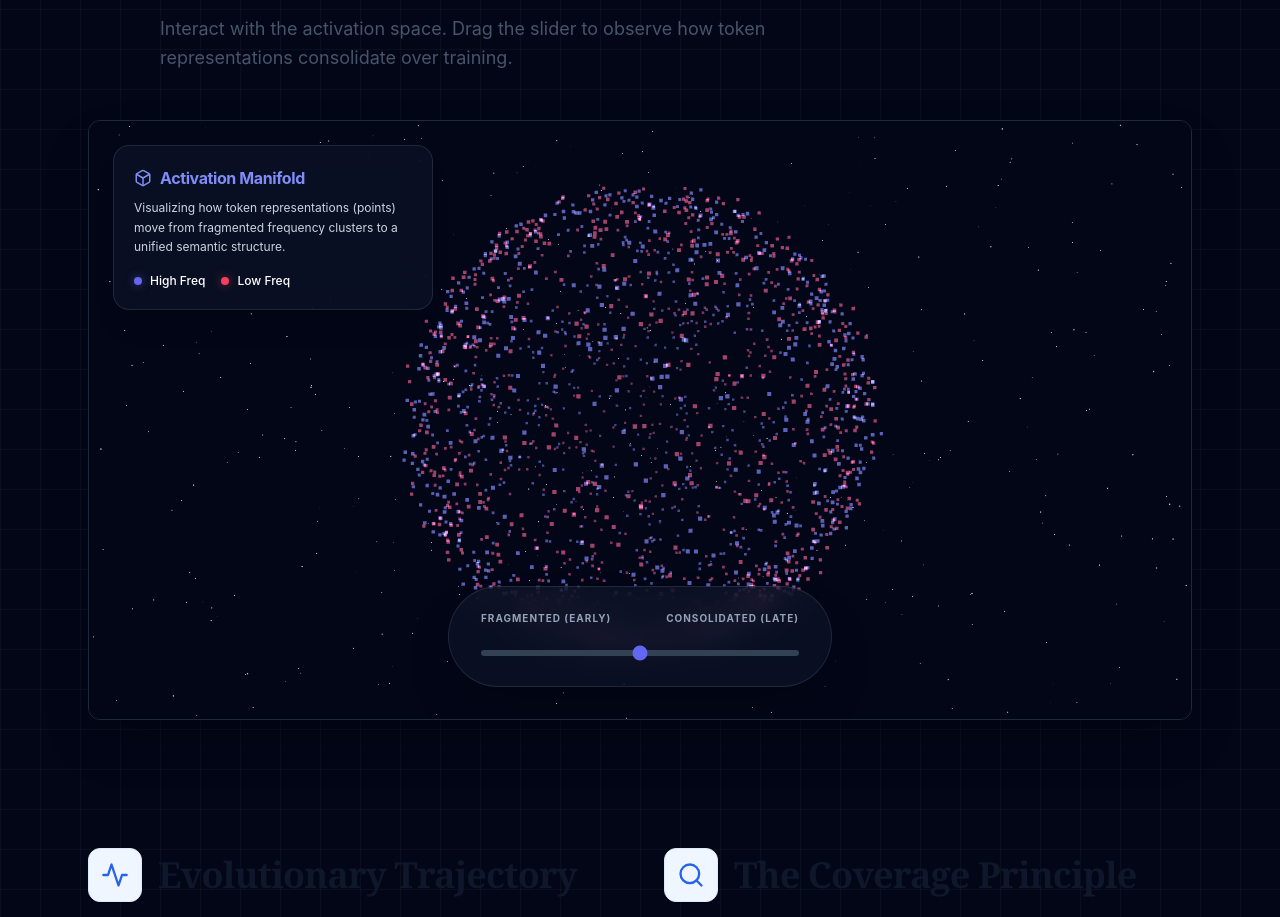
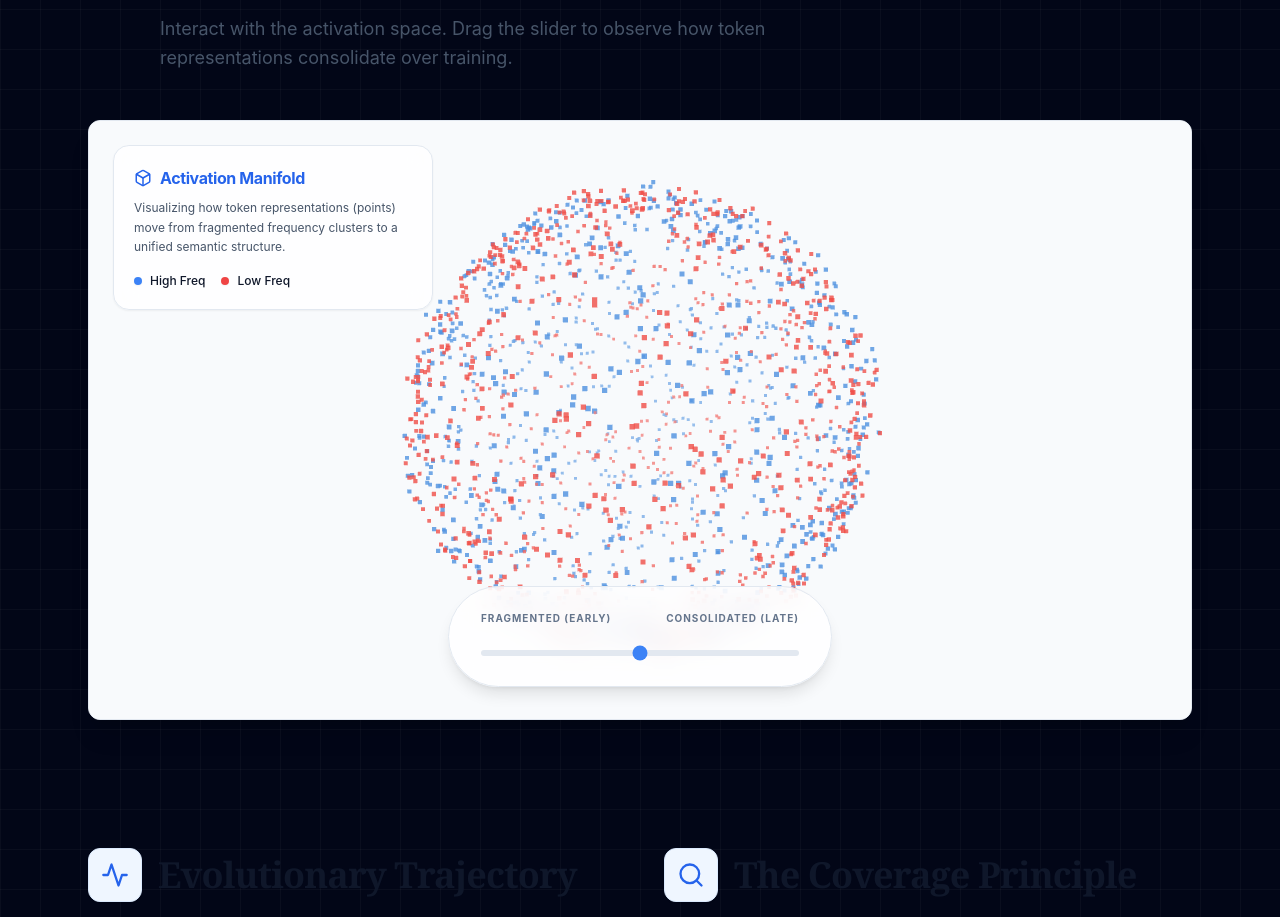
Before and after one commit to aniruddh-alt/from-tokens-to-semantics-website, a React (Vite) app: page / in a window 1280 px wide. Shown: the part 1071-1988 px from the top of the page. Built offline with nearby package versions, Linux system fonts and the light colour scheme.

Commit message:
feat(visualizer): enhance manifold visualization colors and styling

```diff
--- a/src/components/ManifoldVisualizer.jsx
+++ b/src/components/ManifoldVisualizer.jsx
@@ -7,7 +7,7 @@ import gsap from 'gsap';
 
 const ParticleSystem = ({ progress }) => {
   const pointsRef = useRef();
-  const count = 2000; // Increased particle count for better visuals
+  const count = 2000;
 
   // Generate data once
   const { initialPos, targetPos, colors } = useMemo(() => {
@@ -15,27 +15,25 @@ const ParticleSystem = ({ progress }) => {
     const target = new Float32Array(count * 3);
     const cols = new Float32Array(count * 3);
 
-    const colorHigh = new THREE.Color('#6366f1'); // Indigo
-    const colorLow = new THREE.Color('#f43f5e');  // Rose
+    const colorHigh = new THREE.Color('#3b82f6'); // Blue
+    const colorLow = new THREE.Color('#ef4444');  // Red
 
     for (let i = 0; i < count; i++) {
       const isHighFreq = i < count / 2;
 
       // 1. Initial: Fragmented Clusters
-      // High freq (left), Low freq (right) - clearly separated
       const centerX = isHighFreq ? -4 : 4;
       const spread = 2.5;
       initial[i * 3] = centerX + (Math.random() - 0.5) * spread;
       initial[i * 3 + 1] = (Math.random() - 0.5) * spread;
       initial[i * 3 + 2] = (Math.random() - 0.5) * spread;
 
-      // 2. Target: Unified Manifold (Sphere/Hypersphere projection)
-      // Both mixed together in a structure
+      // 2. Target: Unified Manifold
       const u = Math.random();
       const v = Math.random();
       const theta = 2 * Math.PI * u;
       const phi = Math.acos(2 * v - 1);
-      const r = 3.5 + (Math.random() * 0.2); // Thin shell
+      const r = 3.5 + (Math.random() * 0.2);
 
       target[i * 3] = r * Math.sin(phi) * Math.cos(theta);
       target[i * 3 + 1] = r * Math.sin(phi) * Math.sin(theta);
@@ -74,7 +72,6 @@ const ParticleSystem = ({ progress }) => {
       const endZ = targetPos[iz];
 
       // Interpolate
-      // Add subtle noise/breathing animation
       const noise = Math.sin(time + i * 0.1) * 0.05;
 
       positions[ix] = startX + (endX - startX) * ease + noise;
@@ -105,12 +102,12 @@ const ParticleSystem = ({ progress }) => {
         />
       </bufferGeometry>
       <pointsMaterial
-        size={0.12}
+        size={0.15}
         vertexColors
         transparent
         opacity={0.8}
         sizeAttenuation
-        blending={THREE.AdditiveBlending}
+        blending={THREE.NormalBlending}
         depthWrite={false}
       />
     </points>
@@ -120,31 +117,27 @@ const ParticleSystem = ({ progress }) => {
 const ManifoldVisualizer = () => {
   const [progress, setProgress] = useState(0.5);
 
-  // We can use GSAP to animate the progress value if we wanted a "Play" button,
-  // but for the slider, direct control is better.
-  // Let's add a "Play" effect on mount though.
   useEffect(() => {
     // Optional: Auto-play demo on first load?
-    // For now, let's just let the user control it.
   }, []);
 
   return (
-    <div className="w-full h-[600px] bg-slate-900 rounded-xl overflow-hidden relative shadow-2xl border border-slate-800 group">
+    <div className="w-full h-[600px] bg-slate-50 rounded-xl overflow-hidden relative shadow-xl border border-slate-200 group">
       {/* UI OVERLAY */}
       <div className="absolute top-6 left-6 z-10 pointer-events-none">
-        <div className="bg-slate-900/60 backdrop-blur-md p-5 rounded-2xl border border-white/10 text-white max-w-xs shadow-xl">
-          <h4 className="font-bold text-indigo-400 flex items-center gap-2 mb-2">
+        <div className="bg-white/80 backdrop-blur-md p-5 rounded-2xl border border-slate-200 text-slate-900 max-w-xs shadow-sm">
+          <h4 className="font-bold text-blue-600 flex items-center gap-2 mb-2">
             <Box size={18} /> Activation Manifold
           </h4>
-          <p className="text-xs text-slate-300 leading-relaxed">
+          <p className="text-xs text-slate-600 leading-relaxed">
             Visualizing how token representations (points) move from fragmented frequency clusters to a unified semantic structure.
           </p>
           <div className="mt-4 flex items-center gap-4 text-xs font-medium">
             <div className="flex items-center gap-2">
-              <span className="w-2 h-2 rounded-full bg-indigo-500 shadow-[0_0_10px_rgba(99,102,241,0.5)]"></span> High Freq
+              <span className="w-2 h-2 rounded-full bg-blue-500 shadow-sm"></span> High Freq
             </div>
             <div className="flex items-center gap-2">
-              <span className="w-2 h-2 rounded-full bg-rose-500 shadow-[0_0_10px_rgba(244,63,94,0.5)]"></span> Low Freq
+              <span className="w-2 h-2 rounded-full bg-red-500 shadow-sm"></span> Low Freq
             </div>
           </div>
         </div>
@@ -152,8 +145,8 @@ const ManifoldVisualizer = () => {
 
       {/* SLIDER CONTROL */}
       <div className="absolute bottom-8 left-1/2 -translate-x-1/2 z-10 w-80 md:w-96 pointer-events-auto">
-        <div className="bg-slate-900/60 backdrop-blur-md px-8 py-6 rounded-full border border-white/10 shadow-2xl transition-transform hover:scale-105 duration-300">
-          <div className="flex justify-between text-[10px] font-bold text-slate-400 mb-3 uppercase tracking-widest">
+        <div className="bg-white/80 backdrop-blur-md px-8 py-6 rounded-full border border-slate-200 shadow-lg transition-transform hover:scale-105 duration-300">
+          <div className="flex justify-between text-[10px] font-bold text-slate-500 mb-3 uppercase tracking-widest">
             <span>Fragmented (Early)</span>
             <span>Consolidated (Late)</span>
           </div>
@@ -164,30 +157,24 @@ const ManifoldVisualizer = () => {
             step="0.01"
             value={progress}
             onChange={(e) => setProgress(parseFloat(e.target.value))}
-            className="w-full h-1.5 bg-slate-700 rounded-lg appearance-none cursor-pointer accent-indigo-500 hover:accent-indigo-400 transition-all"
+            className="w-full h-1.5 bg-slate-200 rounded-lg appearance-none cursor-pointer accent-blue-500 hover:accent-blue-600 transition-all"
           />
         </div>
       </div>
 
       {/* 3D CANVAS */}
-      <Canvas dpr={[1, 2]} gl={{ antialias: true, toneMapping: THREE.ReinhardToneMapping, toneMappingExposure: 1.5 }}>
-        <color attach="background" args={['#020617']} />
-        <fog attach="fog" args={['#020617', 10, 25]} />
+      <Canvas dpr={[1, 2]} gl={{ antialias: true }}>
+        <color attach="background" args={['#f8fafc']} />
+        <fog attach="fog" args={['#f8fafc', 10, 25]} />
 
         <PerspectiveCamera makeDefault position={[0, 0, 12]} fov={45} />
         <OrbitControls enableZoom={false} enablePan={false} rotateSpeed={0.5} autoRotate autoRotateSpeed={0.5} />
 
-        {/* LIGHTING (Mostly for atmosphere, points are unlit) */}
-        <ambientLight intensity={0.5} />
-
-        {/* ENVIRONMENT */}
-        <Stars radius={100} depth={50} count={5000} factor={4} saturation={0} fade speed={1} />
+        <ambientLight intensity={0.8} />
+        <directionalLight position={[10, 10, 5]} intensity={0.5} />
 
         {/* MAIN CONTENT */}
         <ParticleSystem progress={progress} />
-
-        {/* GLOW EFFECTS (Billboards or simple mesh) */}
-        {/* Using PostProcessing Bloom would be ideal but keeping it light with additive particles */}
       </Canvas>
     </div>
   );
```
